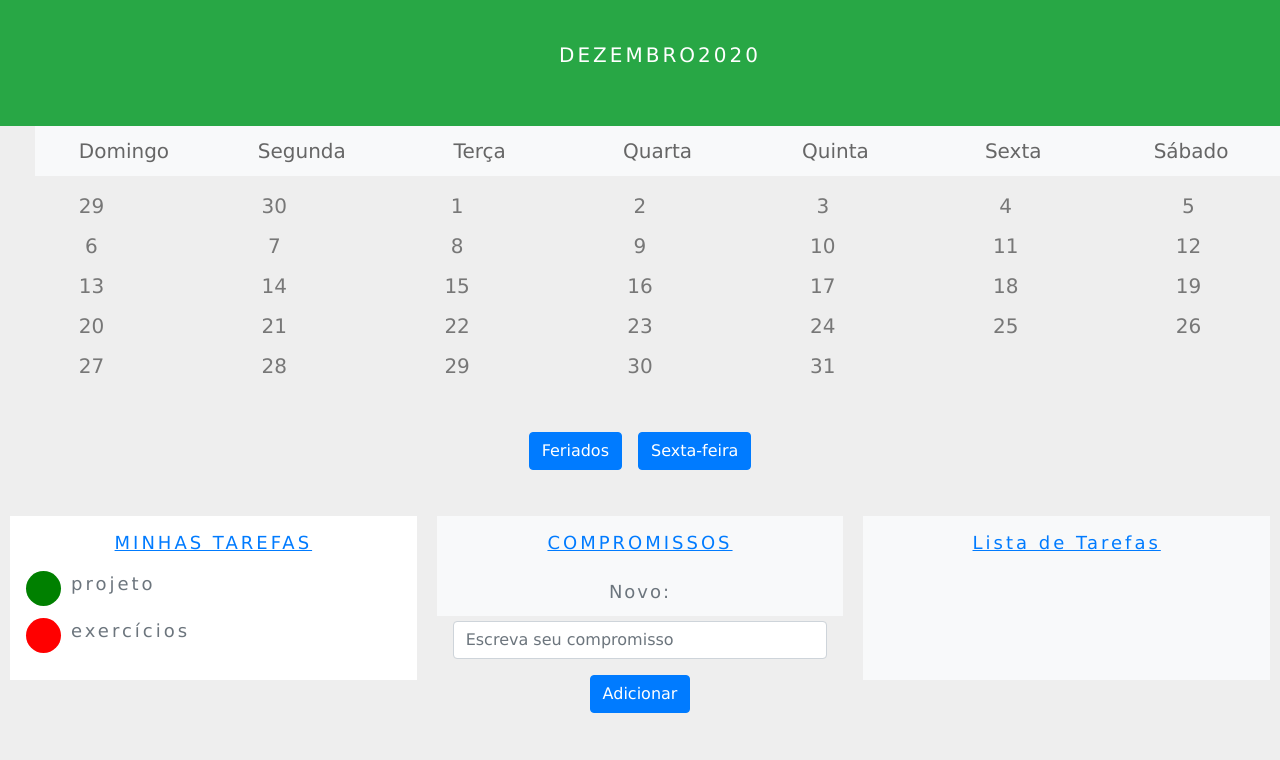
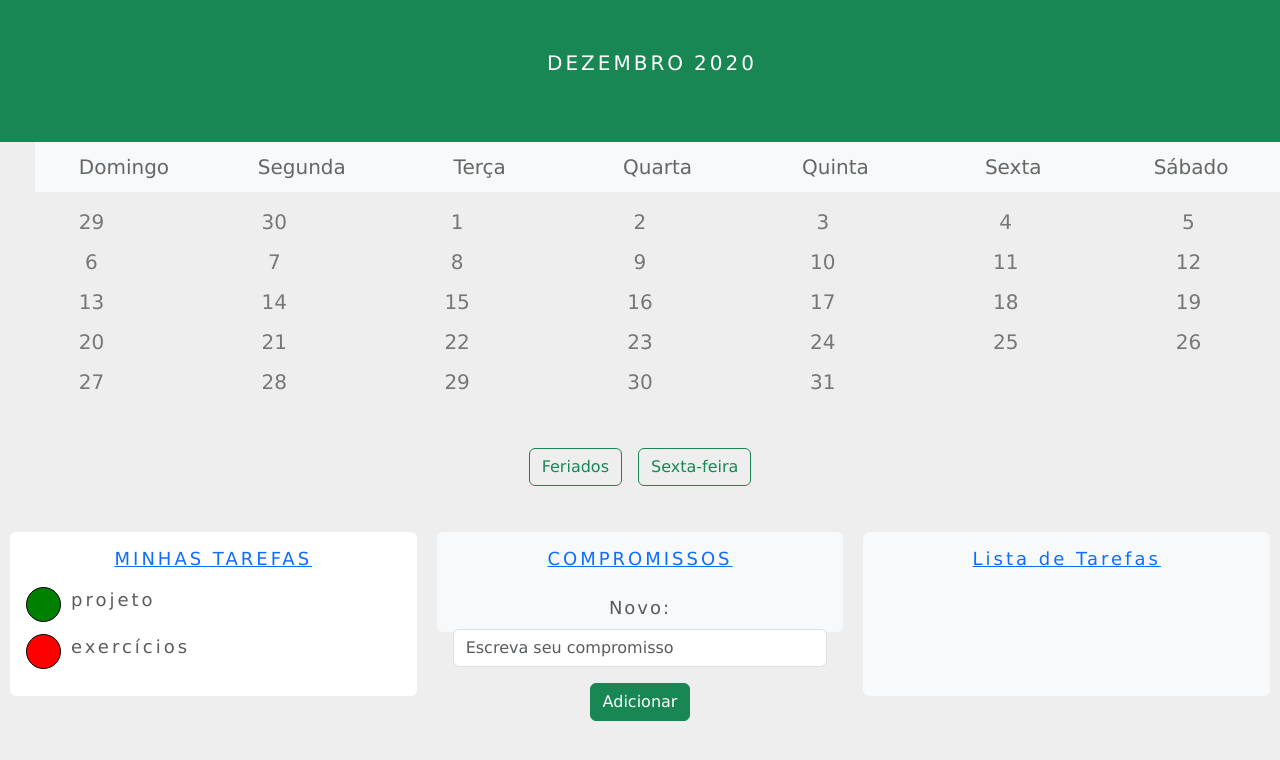
Before and after one commit to WesleybGuedes/WesleybGuedes-Tryber-Calendar, a website: page index.html in a window 1280 px wide. Drawn offline with nearby package versions, Linux system fonts and the light colour scheme; some packages are replaced by stand-ins of ours; a script that the page names is missing.

Commit message:
feat: css almost finish

```diff
--- a/index.html
+++ b/index.html
@@ -2,7 +2,8 @@
 <html>
 
 <head>
-  <link rel="stylesheet" href="https://stackpath.bootstrapcdn.com/bootstrap/4.5.2/css/bootstrap.min.css">
+  <link href="https://cdn.jsdelivr.net/npm/bootstrap@5.3.3/dist/css/bootstrap.min.css" rel="stylesheet"
+    integrity="sha384-QWTKZyjpPEjISv5WaRU9OFeRpok6YctnYmDr5pNlyT2bRjXh0JMhjY6hW+ALEwIH" crossorigin="anonymous">
   <link rel="stylesheet" href="https://cdnjs.cloudflare.com/ajax/libs/font-awesome/5.15.4/css/all.min.css">
   <link rel="stylesheet" href="style.css">
   <meta charset="UTF-8" />
@@ -14,7 +15,7 @@
   <header class="month-container bg-success text-white">
     <ul class="d-flex justify-content-center align-items-center">
       <li id="month">Dezembro</li>
-      <li id="year">2020</li>
+      <li class="m-2" id="year">2020</li>
     </ul>
   </header>
   <div class="week-days-container bg-light">
@@ -26,11 +27,11 @@
     </ul>
   </div>
   <div class="buttons-container d-flex justify-content-center mt-3">
-    <button id="btn-holiday" class="btn btn-primary mx-2">Feriados</button>
-    <button id="btn-friday" class="btn btn-primary mx-2">Sexta-feira</button>
+    <button id="btn-holiday" class="btn btn-outline-success mx-2">Feriados</button>
+    <button id="btn-friday" class="btn btn-outline-success mx-2">Sexta-feira</button>
   </div>
   <section class="tasks-container mt-3">
-    <div class="my-tasks p-3">
+    <div class="my-tasks p-3 rounded">
       <h3 class="text-primary mb-3">MINHAS TAREFAS</h3>
       <div class="task-item">
         <div class="task" style="background-color: rgb(0, 128, 0);"></div>
@@ -41,15 +42,15 @@
         <span class="text-muted">exercícios</span>
       </div>
     </div>
-    <div class="input-container bg-light p-3">
+    <div class="input-container bg-light p-3 rounded">
       <h3 class="text-primary mb-4">COMPROMISSOS</h3>
       <div class="form-group mb-3">
         <label for="task-input" class="text-muted">Novo:</label>
         <input type="text" id="task-input" class="form-control" placeholder="Escreva seu compromisso">
       </div>
-      <button id="btn-add" class="btn btn-primary">Adicionar</button>
+      <button id="btn-add" class="btn btn-success">Adicionar</button>
     </div>
-    <div class="task-list-container bg-light p-3">
+    <div class="task-list-container bg-light p-3 rounded">
       <h3 class="text-primary mb-3">Lista de Tarefas</h3>
       <ul id="task-list" class="list-unstyled text-muted">
       </ul>
--- a/style.css
+++ b/style.css
@@ -136,7 +136,8 @@ label {
   height: 35px;
   width: 35px;
   border-radius: 50%;
-  margin-right: 10px; /* Espaçamento entre a bola e o texto */
+  margin-right: 10px;
+  border: 1px solid black;
 }
 
 
```
